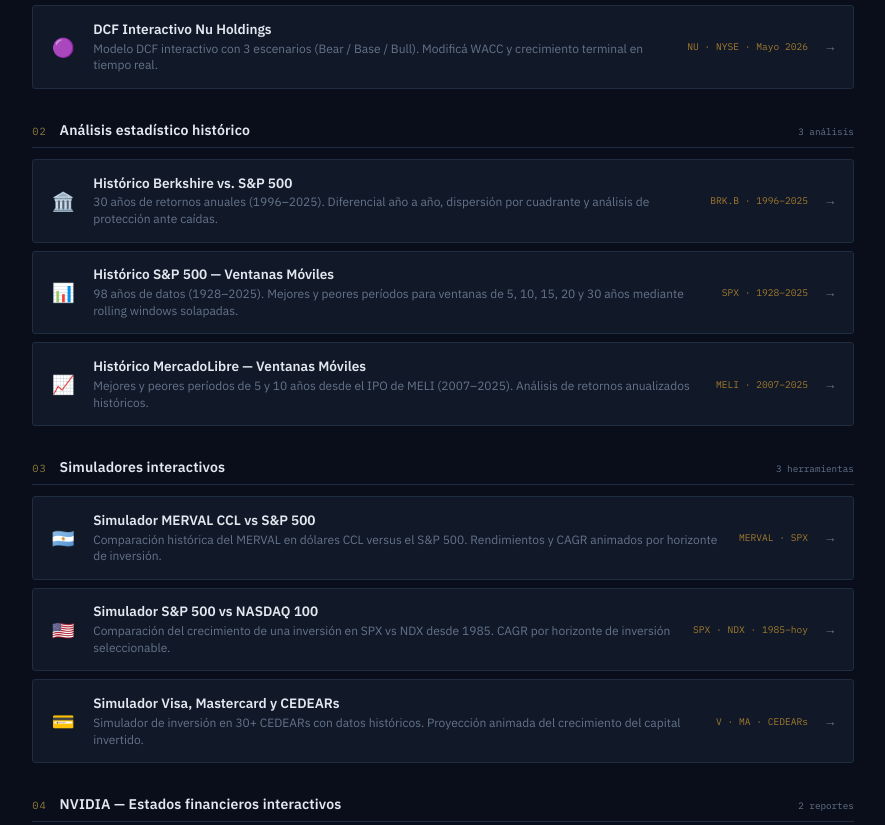
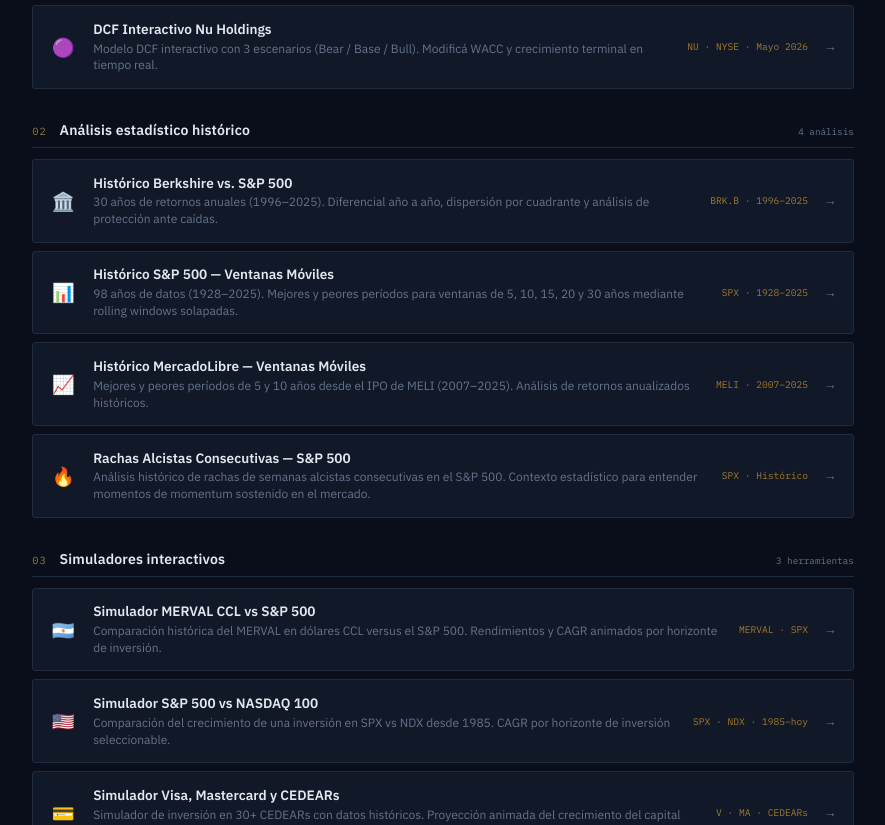
Before and after one commit to hugohernantanos-mda/Hugoilcapitano, a plain HTML site: page index.html in a window 1280 px wide. Shown: the part 1220-2045 px from the top of the page, without its empty margins (197-1082 px from the left). Drawn offline with Linux system fonts and the light colour scheme.

Commit message:
Add files via upload

```diff
--- a/index.html
+++ b/index.html
@@ -505,7 +505,7 @@
 <!-- ══════ STATS BAR ══════ -->
 <div class="stats-bar">
   <div class="stat-item">
-    <span class="stat-number">18</span>
+    <span class="stat-number">19</span>
     <span class="stat-label">publicados</span>
   </div>
   <div class="stat-item">
@@ -637,7 +637,7 @@
     <div class="category-header">
       <span class="cat-number">02</span>
       <span class="cat-title">Análisis estadístico histórico</span>
-      <span class="cat-count">3 análisis</span>
+      <span class="cat-count">4 análisis</span>
     </div>
     <div class="cards-list">
 
@@ -668,6 +668,16 @@
           <div class="card-desc">Mejores y peores períodos de 5 y 10 años desde el IPO de MELI (2007–2025). Análisis de retornos anualizados históricos.</div>
         </div>
         <div class="card-meta">MELI · 2007–2025</div>
+        <div class="card-arrow">→</div>
+      </a>
+
+      <a class="card" href="rachas_alcistas_consecutivas_sp500.html">
+        <div class="card-emoji">🔥</div>
+        <div class="card-body">
+          <div class="card-title">Rachas Alcistas Consecutivas — S&amp;P 500</div>
+          <div class="card-desc">Análisis histórico de rachas de semanas alcistas consecutivas en el S&P 500. Contexto estadístico para entender momentos de momentum sostenido en el mercado.</div>
+        </div>
+        <div class="card-meta">SPX · Histórico</div>
         <div class="card-arrow">→</div>
       </a>
 
```
